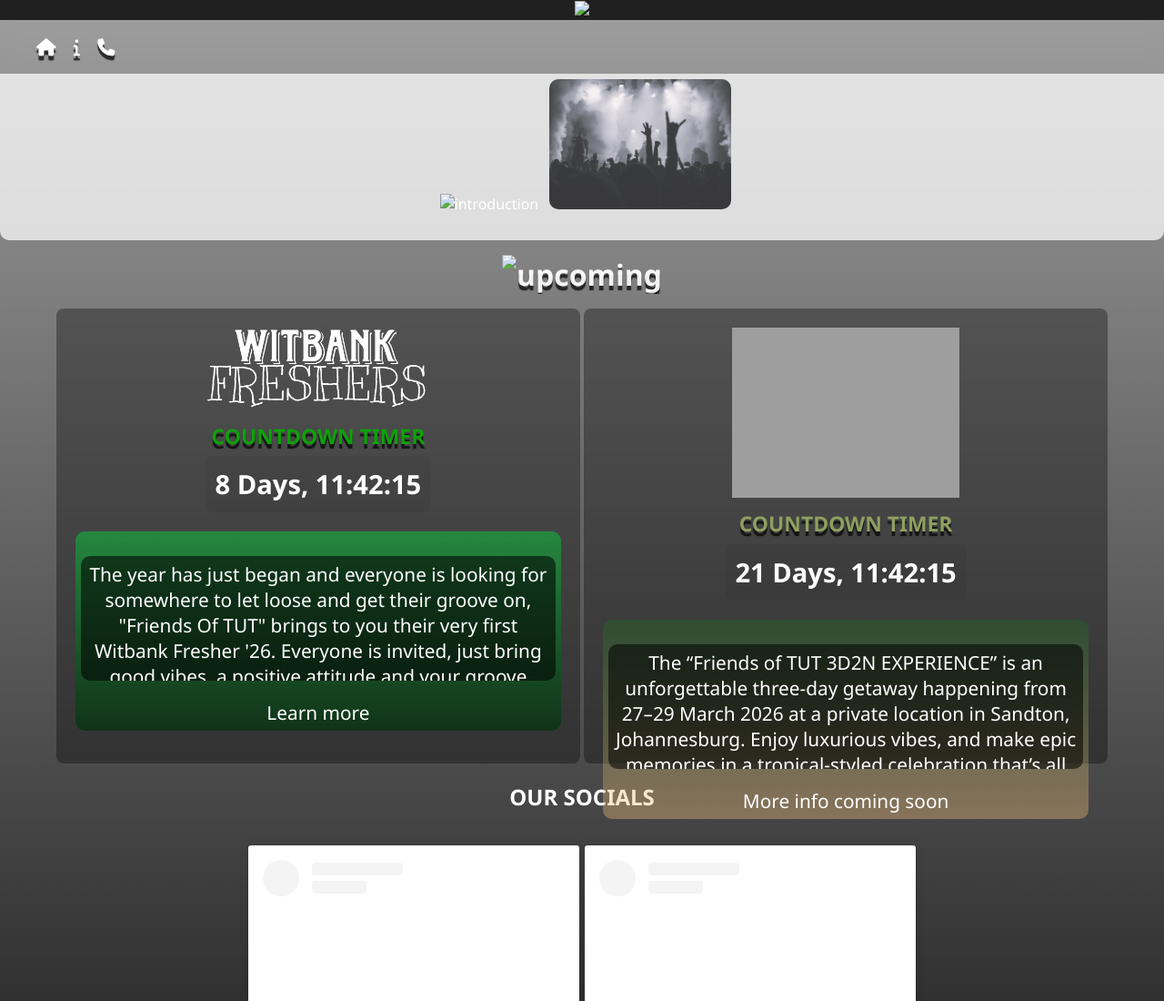
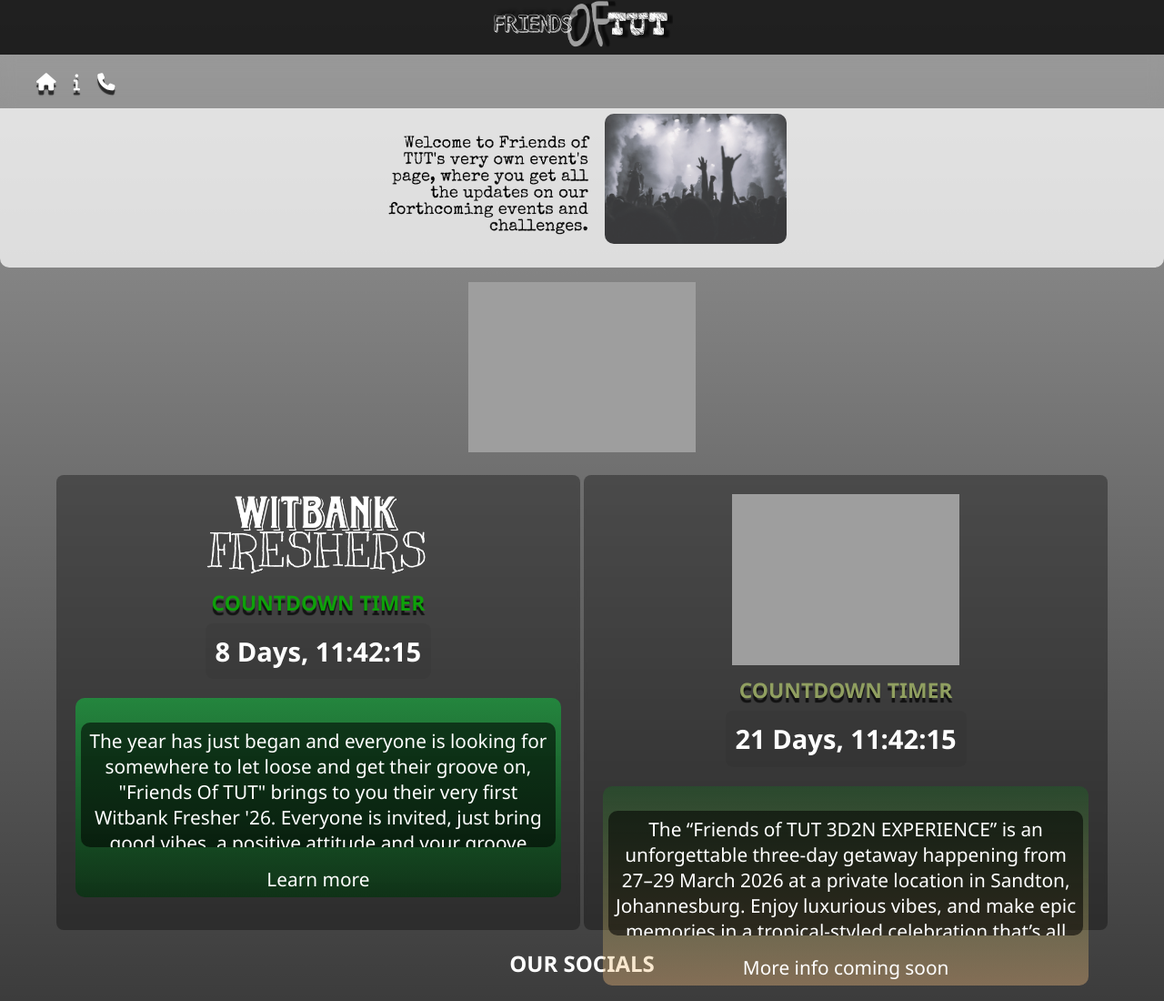
Before and after one commit to J4D3x/FriendsOfTUT, a plain HTML site: page index.html in a window 1280 px wide. Shown: the top 1100 px of the page at 91% size. Drawn offline with Linux system fonts and the light colour scheme; the site is published under a folder, as on GitHub Pages, so addresses that start at the root find nothing; a script that the page names is missing.

```diff
--- a/index.html
+++ b/index.html
@@ -10,7 +10,7 @@
 
         <body>
             <div id="foft">
-                 <img src="/images/fOtut_logo.PNG" width="200px">
+                 <img src="images/fOtut_logo.PNG" width="200px">
 
             </div>
             <nav id="navBar">
@@ -29,7 +29,7 @@
                 <!--ABOUT-->
             <div id="newS24" style="background-color: rgba(255, 255, 255, 0.726); text-align: center; padding: 0.4em; border-radius: 0 0 10px 10px;">
 
-                <img alt="introduction" id="introText" src="/images/introduction.PNG" width="250px" style="margin: 0.5em;" >
+                <img alt="introduction" id="introText" src="images/introduction.PNG" width="250px" style="margin: 0.5em;" >
                 <img alt="partyImg" id="partyImg" src="images/party11.jpg" width="250px" style="opacity: 80%; border-radius: 10px;">
                 <h2 style="color: rgba(0, 0, 0, 0.562); text-align: left; margin:0.6em;"></h2>
 
@@ -38,7 +38,7 @@
             </div>
 
 
-            <h1 class="headings" style="color: rgba(255, 255, 255, 0.936);"><img alt="upcoming" src="/images/upcomingEvents.PNG" width="250px"></h1>
+            <h1 class="headings" style="color: rgba(255, 255, 255, 0.936);"><img alt="upcoming" src="images/upcomingEvents.PNG" width="250px"></h1>
 
             <div id="_bodyy">
             <img src="images/witbankF.PNG" style="width: 250px;">
```
